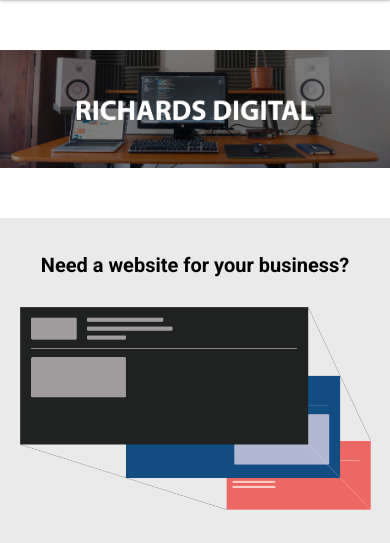
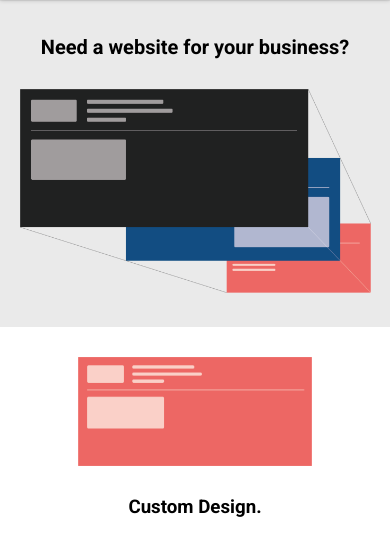
Before and after one commit to RichardsDigital/RichardsDigital, a Node server app: page / in a window 390 px wide. Shown: the part 47-590 px from the top of the page. Run offline with Node 20, Linux system fonts and the light colour scheme; some libraries are stand-ins or nearby versions.

Commit message:
Removed banner in mobile view

```diff
--- a/public/styles.css
+++ b/public/styles.css
@@ -540,16 +540,17 @@
 /* Mobile Screen Settings */
 @media only screen and (max-width: 700px) {
 
-    .RDBanner :nth-child(1) {
+    .RDBanner {
         display: none;
     }
     .RDBanner img {
         width: 100%;
         height: auto;
+        display: none;
     }
     .RDBanner {
         width: 100%;
-        margin: 50px 0;
+        /* margin: 50px 0; */
         display: flex;
         justify-content: center;
         background-color: black;
```
